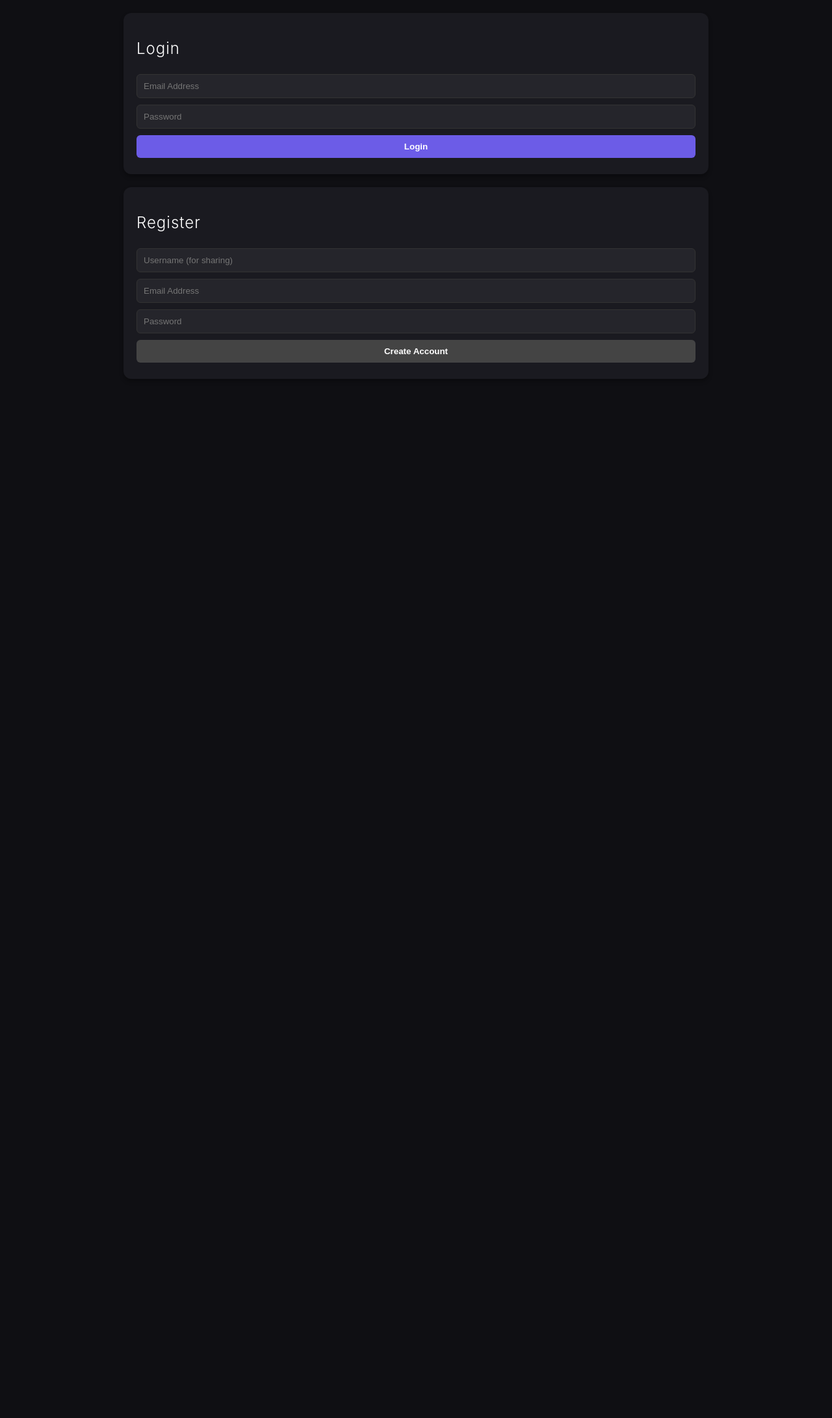
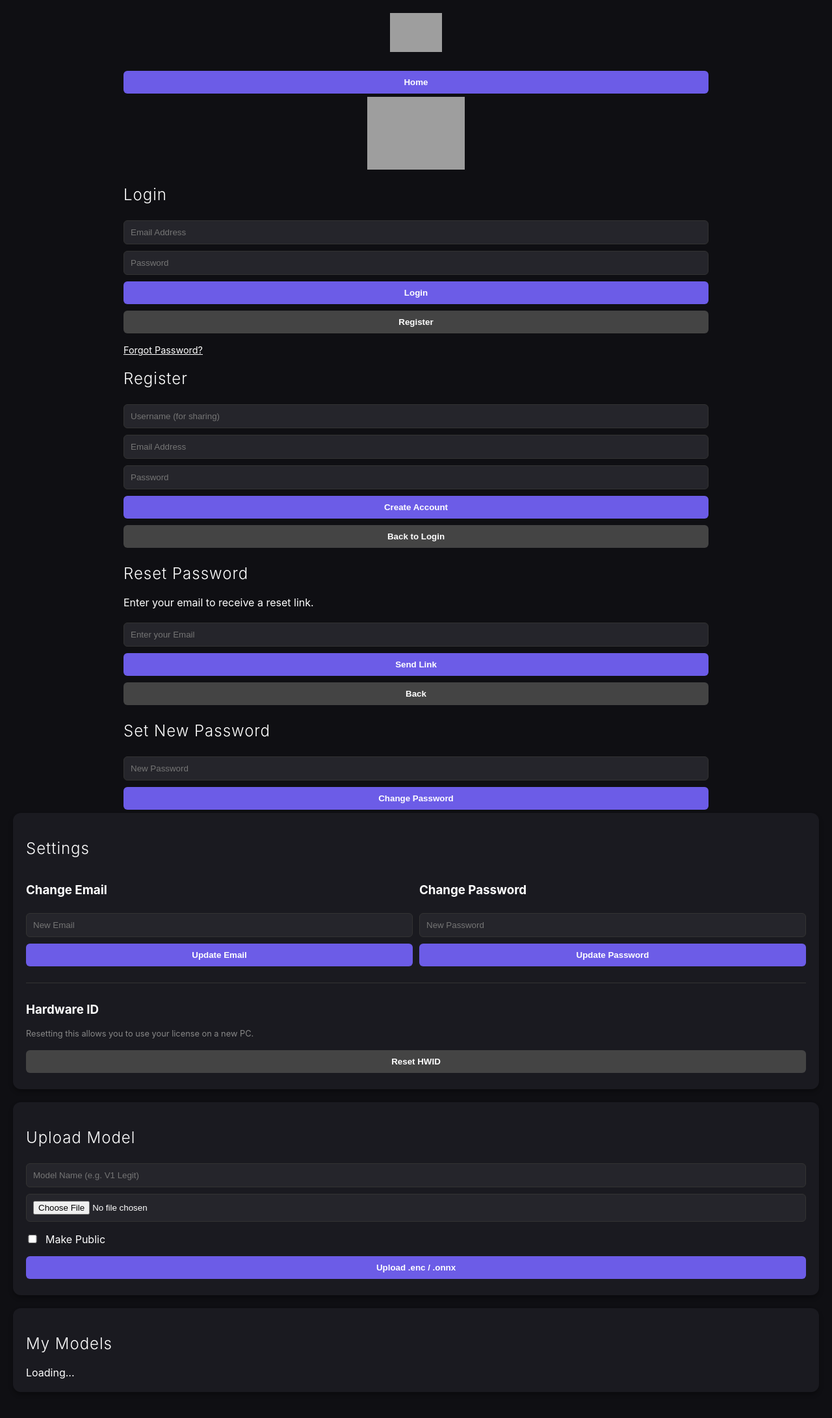
Before and after one commit to LTXMP/cv, a Flask app: page / in a window 1280 px wide. Shown: the part 102-2284 px from the top of the page at 65% size. Before the commit the page ends 685 px from the top, so only its background shows below. Run offline with Flask 3, Linux system fonts and the light colour scheme; grey boxes are pictures that could not be loaded.

Commit message:
Refactor login and registration sections in dashboard

```diff
--- a/templates/dashboard.html
+++ b/templates/dashboard.html
@@ -137,33 +137,71 @@
 
         <!-- Auth View -->
         <div id="auth-wrapper">
-            <div class="card">
+            <!-- Main Dashboard (Hidden by default) -->
+            <div id="dashboard-section" class="hidden">
+                <!-- Sidebar -->
+                <div class="sidebar">
+                    <div style="text-align: center; margin-bottom: 20px;">
+                        <!-- Mini Logo -->
+                        <img src="/static/logo2.png" alt="Exclusive Aim" style="max-width: 80px;">
+                    </div>
+                    <button class="nav-item active" onclick="showPage('home')">Home</button>
+                </div>
+            </div>
+            <!-- Login Section -->
+            <div id="login-section" class="section">
+                <!-- User Logo -->
+                <div style="text-align: center; margin-bottom: 20px;">
+                    <img src="/static/logo2.png" alt="Exclusive Aim" style="max-width: 150px;">
+                </div>
+
                 <h2>Login</h2>
-                <input type="email" id="loginEmail" placeholder="Email Address">
-                <input type="password" id="loginPass" placeholder="Password">
-                <button onclick="login()">Login</button>
+                <input type="email" id="login-email" placeholder="Email Address">
+                <input type="password" id="login-pass" placeholder="Password">
+                <div class="row">
+                    <button class="btn primary" onclick="login()">Login</button>
+                    <button class="btn secondary" onclick="showRegister()">Register</button>
                 </div>
-            <div class="card">
-                <h2>Register</h2>
-                <input type="text" id="regUser" placeholder="Username (for sharing)">
-                <input type="email" id="regEmail" placeholder="Email Address">
-                <input type="password" id="regPass" placeholder="Password">
-                <button onclick="register()" class="secondary">Create Account</button>
+                <div style="margin-top: 10px;">
+                    <a href="#" onclick="showResetRequest()" style="color: var(--text-muted); font-size: 0.9em;">Forgot
+                        Password?</a>
                 </div>
             </div>
 
-        <!-- Dashboard View -->
-        <div id="dashboard-wrapper">
+            <!-- Register Section -->
+            <div id="register-section" class="section hidden">
+                <h2>Register</h2>
+                <input type="text" id="reg-user" placeholder="Username (for sharing)">
+                <input type="email" id="reg-email" placeholder="Email Address">
+                <input type="password" id="reg-pass" placeholder="Password">
+                <div class="row">
+                    <button class="btn primary" onclick="register()">Create Account</button>
+                    <button class="btn secondary" onclick="showLogin()">Back to Login</button>
+                </div>
+            </div>
 
-            <!-- License Section -->
-            <div class="card">
-                <h2>License Key</h2>
-                <p style="font-size: 0.9em; color: var(--text-dim);">Enter a key provided by the admin to unlock client
-                    access.</p>
-                <div style="display: flex; gap: 10px;">
-                    <input type="text" id="claimKeyInput" placeholder="Enter License Key">
-                    <button onclick="claimKey()" style="width: 150px;">Claim</button>
+            <!-- Request Reset Section -->
+            <div id="reset-request-section" class="section hidden">
+                <h2>Reset Password</h2>
+                <p>Enter your email to receive a reset link.</p>
+                <input type="email" id="reset-email" placeholder="Enter your Email">
+                <div class="row">
+                    <button class="btn primary" onclick="requestReset()">Send Link</button>
+                    <button class="btn secondary" onclick="showLogin()">Back</button>
                 </div>
+            </div>
+
+            <!-- Perform Reset Section -->
+            <div id="reset-perform-section" class="section hidden">
+                <h2>Set New Password</h2>
+                <input type="hidden" id="reset-token">
+                <input type="password" id="new-reset-pass" placeholder="New Password">
+                <div class="row">
+                    <button class="btn primary" onclick="performReset()">Change Password</button>
+                </div>
+            </div>
+        </div>
+
     </div>
 
     <!-- User Settings -->
@@ -232,21 +270,25 @@
     </div>
     </div>
 
+    <!-- Notification -->
+    <div id="notification" class="notification"></div>
+
     <script>
-        const API = '/api';
+        const API_URL = '/api'; // Renamed from API for clarity
         let currentUser = null;
 
         // --- Auth ---
         async function login() {
-            const email = document.getElementById('loginEmail').value;
-            const p = document.getElementById('loginPass').value;
-            const res = await fetch(`${API}/login`, {
+            const email = document.getElementById('login-email').value;
+            const p = document.getElementById('login-pass').value;
+            const res = await fetch(`${API_URL}/login`, {
                 method: 'POST',
                 headers: { 'Content-Type': 'application/json' },
                 body: JSON.stringify({ email: email, password: p })
             });
             const data = await res.json();
             if (res.ok) {
+                showNotification('Login Successful!', 'success');
                 // If backend supports returning username/admin status on login
                 // Ideally backend returns { message: "...", is_admin: true }
                 // We might not get username, but we can trust the session check to fill it or
@@ -254,34 +296,66 @@
                 // For now, let's just reload page to simple things.
                 window.location.reload();
             } else {
-                alert(data.error);
+                showNotification(data.error || 'Login Failed', 'error');
             }
         }
 
         async function register() {
-            const u = document.getElementById('regUser').value;
-            const e = document.getElementById('regEmail').value;
-            const p = document.getElementById('regPass').value;
-            const res = await fetch(`${API}/register`, {
+            const u = document.getElementById('reg-user').value;
+            const e = document.getElementById('reg-email').value;
+            const p = document.getElementById('reg-pass').value;
+            const res = await fetch(`${API_URL}/register`, {
                 method: 'POST',
                 headers: { 'Content-Type': 'application/json' },
                 body: JSON.stringify({ username: u, email: e, password: p })
             });
+            const data = await res.json();
             if (res.ok) {
-                alert('Registered! Please login.');
+                showNotification('Account Created! Please Login.', 'success');
+                showLogin();
             } else {
-                alert((await res.json()).error);
+                showNotification(data.error || 'Registration Failed', 'error');
             }
         }
 
         async function logout() {
-            await fetch(`${API}/logout`, { method: 'POST' });
+            await fetch(`${API_URL}/logout`, { method: 'POST' });
             window.location.reload();
+        }
+
+        async function requestReset() {
+            const email = document.getElementById('reset-email').value;
+            const res = await fetch(`${API_URL}/auth/request_reset`, {
+                method: 'POST',
+                headers: { 'Content-Type': 'application/json' },
+                body: JSON.stringify({ email })
+            });
+            const data = await res.json();
+            showNotification(data.message || data.error, res.ok ? 'success' : 'error');
+        }
+
+        async function performReset() {
+            const token = document.getElementById('reset-token').value;
+            const password = document.getElementById('new-reset-pass').value;
+
+            const res = await fetch(`${API_URL}/auth/reset_password`, {
+                method: 'POST',
+                headers: { 'Content-Type': 'application/json' },
+                body: JSON.stringify({ token, password })
+            });
+            const data = await res.json();
+
+            if (res.ok) {
+                showNotification('Password Changed! Please Login.', 'success');
+                showLogin();
+            } else {
+                showNotification(data.error || 'Failed', 'error');
+            }
         }
 
         async function checkSession() {
             // Simple session check by trying to fetch models
-            const res = await fetch(`${API}/models`);
+            const res = await fetch(`${API_URL}/models`);
             if (res.ok) {
                 // Determine if admin by trying verification or just UI hint
                 // Since we don't have a dedicated /me, we'll assume not admin
```
Lines whose indentation alone changed are shown as unchanged.
